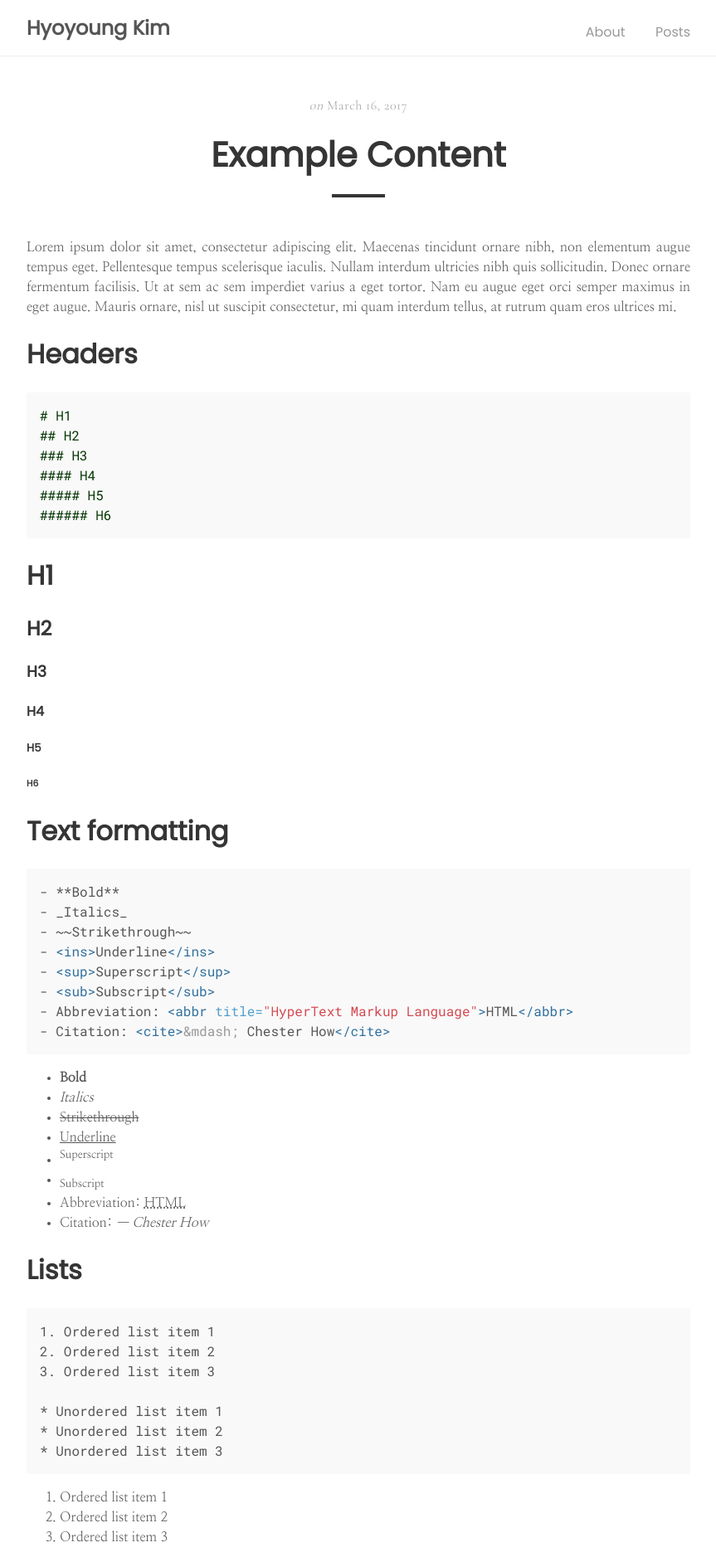
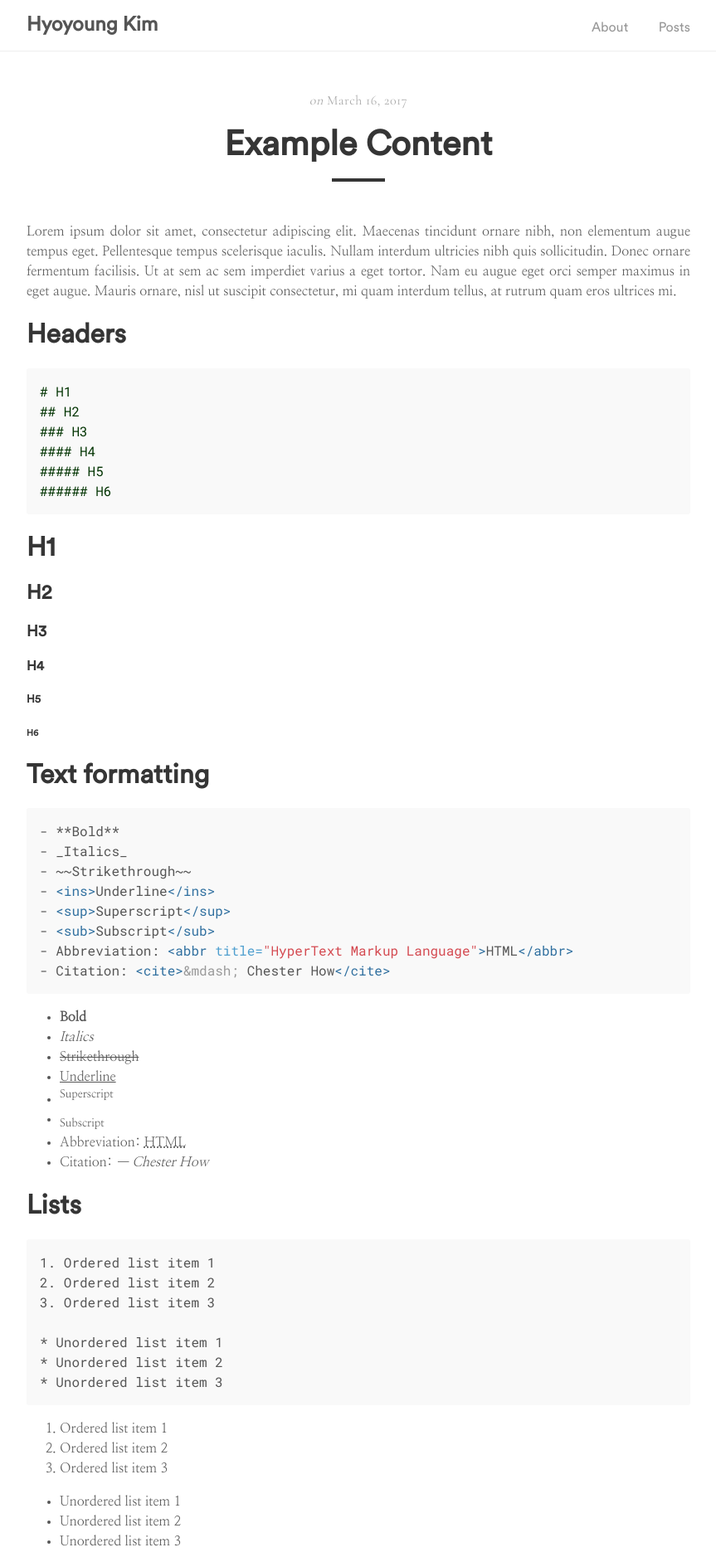
Before and after one commit to hyngkm/hyngkm.github.io, a Jekyll site: the page built from _posts/2017-03-16-example-content.md, in a window 1280 px wide. Shown: the top 1883 px of the page at 83% size, without its empty margins (208-1071 px from the left). Built offline with Jekyll 4.4.1, drawn with Linux system fonts in a browser that asks for light colours.

Commit message:
Update _variables.scss

```diff
--- a/_sass/tale/_variables.scss
+++ b/_sass/tale/_variables.scss
@@ -13,7 +13,7 @@ $code-color: #bf616a;
 // Fonts
 $serif-primary: 'Nanum Myeongjo', serif;
 $serif-secondary: 'Cormorant Garamond', serif;
-$sans-serif: 'Poppins', 'Noto Sans KR', sans-serif;
+$sans-serif: 'CircularStd-Book', 'Noto Sans KR', sans-serif;
 $monospaced: 'Roboto Mono', monospace;
 
 @mixin box-sizing($type: border-box) {
```
